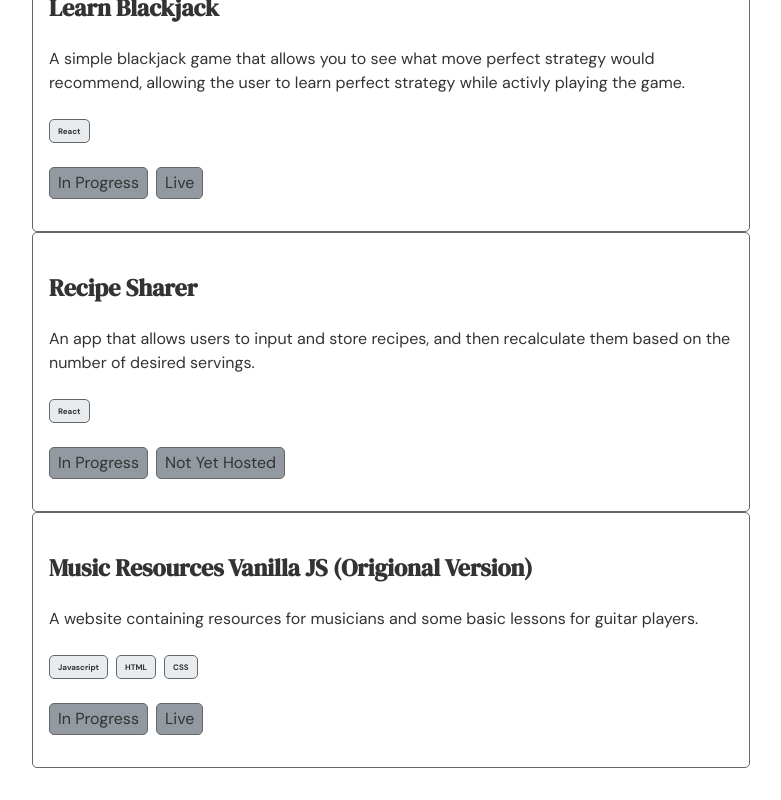
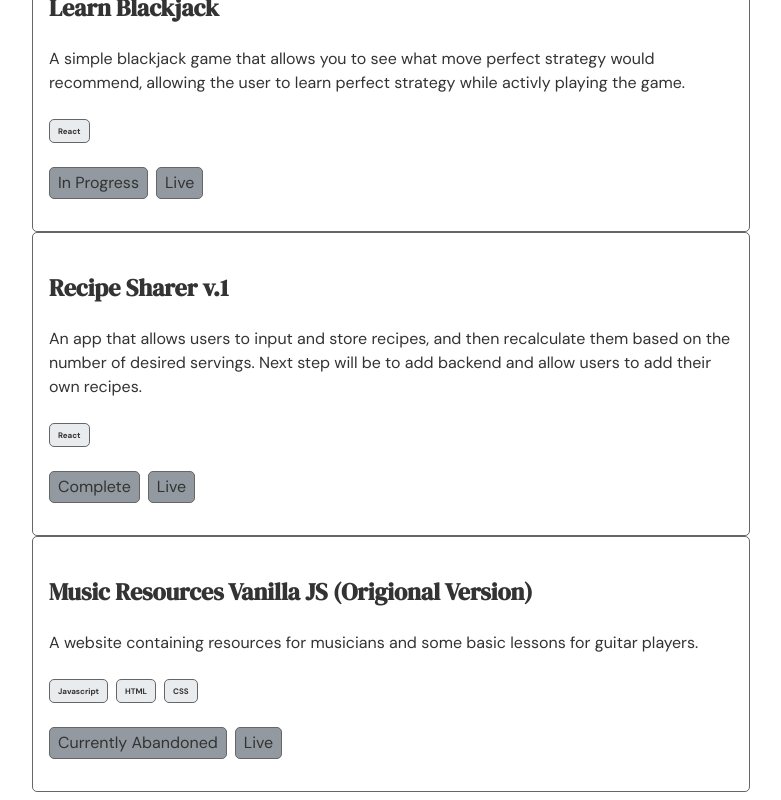
Before and after one commit to CalvinGaiennie/portfolio-vite, a React (Vite) app: page /projects in a window 1280 px wide. Shown: the part 1297-2097 px from the top of the page, without its empty margins (249-1030 px from the left). Before the commit the page ends 2073 px from the top, so only its background shows below. Built offline with nearby package versions, Linux system fonts and the light colour scheme.

Commit message:
updated some info

```diff
--- a/src/pages/Projects.jsx
+++ b/src/pages/Projects.jsx
@@ -68,14 +68,14 @@ function Projects() {
           techStack={["React"]}
         />
         <ProjectCard
-          title={"Recipe Sharer"}
+          title={"Recipe Sharer v.1"}
           description={
-            "An app that allows users to input and store recipes, and then recalculate them based on the number of desired servings."
+            "An app that allows users to input and store recipes, and then recalculate them based on the number of desired servings. Next step will be to add backend and allow users to add their own recipes."
           }
           // img={projectImage}
           link={"https://cgrecipes.netlify.app/"}
-          status={"In Progress"}
-          hostingStatus={"Not Yet Hosted"}
+          status={"Complete"}
+          hostingStatus={"Live"}
           techStack={["React"]}
         />
         <ProjectCard
@@ -84,7 +84,7 @@ function Projects() {
             "A website containing resources for musicians and some basic lessons for guitar players."
           }
           link={"https://cgmusic.netlify.app/"}
-          status={"In Progress"}
+          status={"Currently Abandoned"}
           hostingStatus={"Live"}
           techStack={["Javascript", "HTML", "CSS"]}
           // img={projectImage}
```
